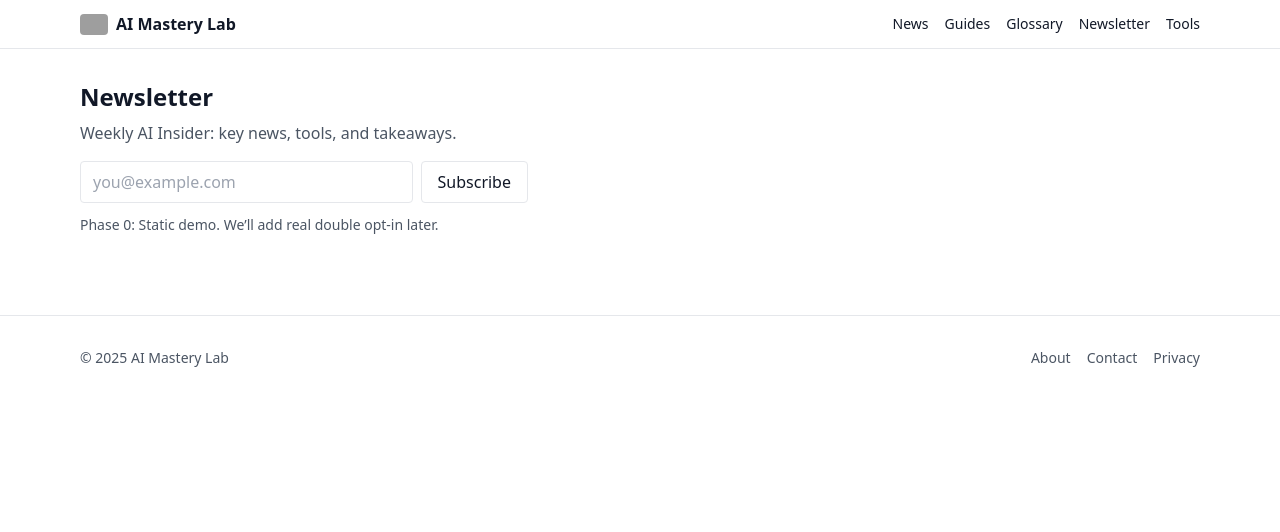
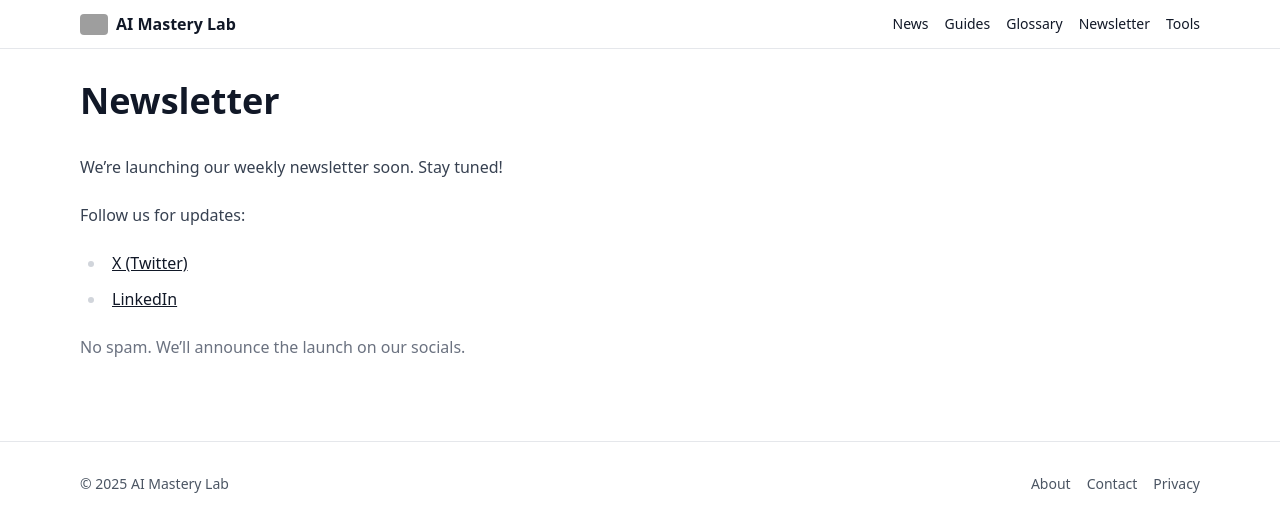
Before and after one commit to Jatin2349/ai-news-site, a Next.js app: page /newsletter in a window 1280 px wide. Shown: the top 532 px of the page. Built offline with nearby package versions, Linux system fonts and the light colour scheme; grey boxes are pictures that could not be loaded.

Commit message:
Update page.tsx

```diff
--- a/app/newsletter/page.tsx
+++ b/app/newsletter/page.tsx
@@ -1,28 +1,14 @@
 export default function NewsletterPage() {
   return (
-    <div className="max-w-md">
-      <h1 className="text-2xl font-semibold mb-2">Newsletter</h1>
-      <p className="text-gray-600 mb-4">
-        Weekly AI Insider: key news, tools, and takeaways.
-      </p>
-
-      {/* static form (no event handlers) */}
-      <form action="#" className="flex gap-2">
-        <input
-          className="border rounded px-3 py-2 flex-1"
-          placeholder="you@example.com"
-          name="email"
-          type="email"
-          required
-        />
-        <button className="border rounded px-4" type="submit" disabled>
-          Subscribe
-        </button>
-      </form>
-
-      <p className="mt-3 text-sm text-gray-600">
-        Phase 0: Static demo. We’ll add real double opt-in later.
-      </p>
+    <div className="prose max-w-xl">
+      <h1>Newsletter</h1>
+      <p>We’re launching our weekly newsletter soon. Stay tuned!</p>
+      <p>Follow us for updates:</p>
+      <ul>
+        <li><a href="https://twitter.com/intent/follow?screen_name=YOUR_HANDLE" target="_blank">X (Twitter)</a></li>
+        <li><a href="https://www.linkedin.com/company/YOUR_PAGE" target="_blank">LinkedIn</a></li>
+      </ul>
+      <p className="text-gray-500">No spam. We’ll announce the launch on our socials.</p>
     </div>
   )
 }
```
